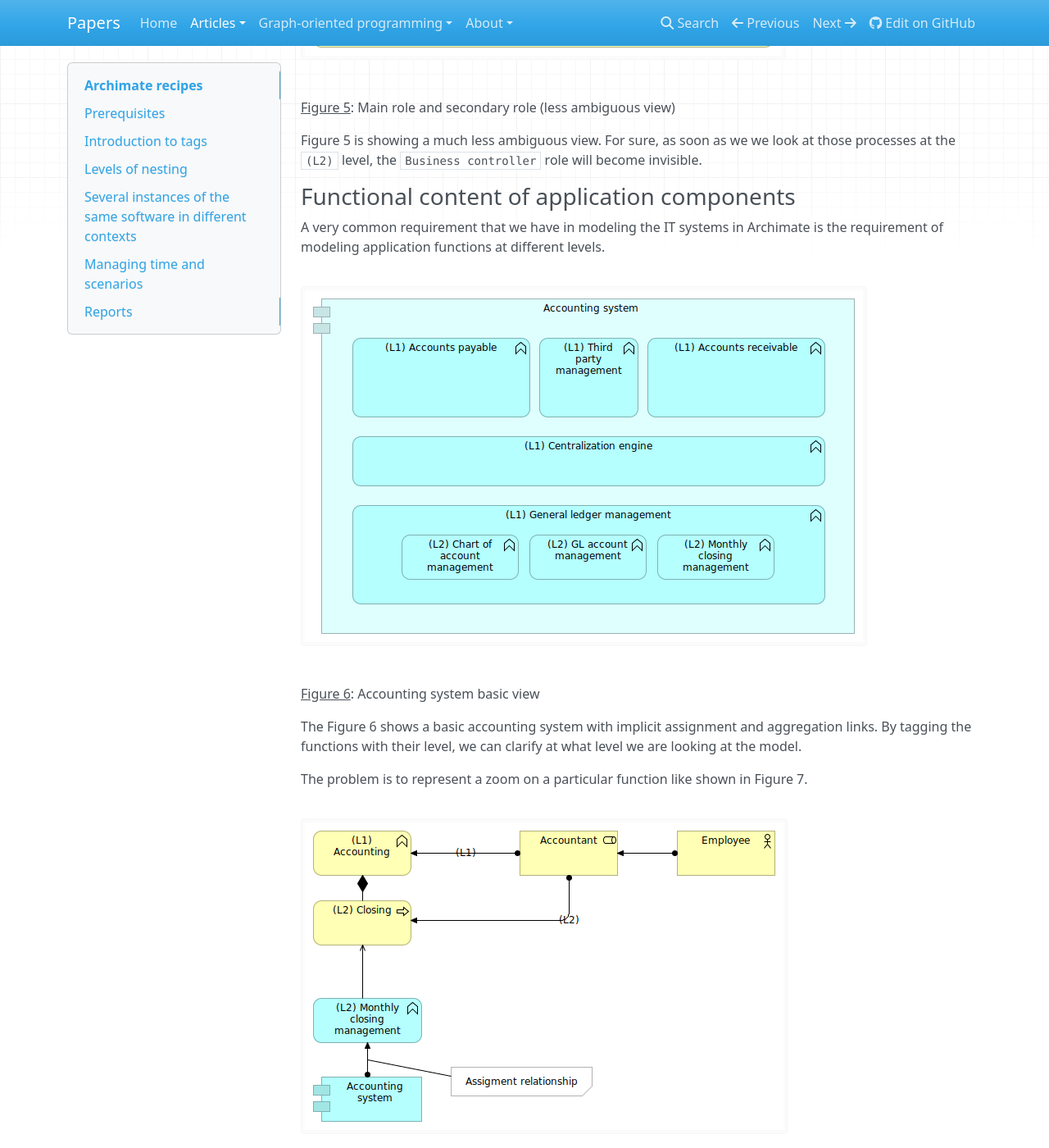
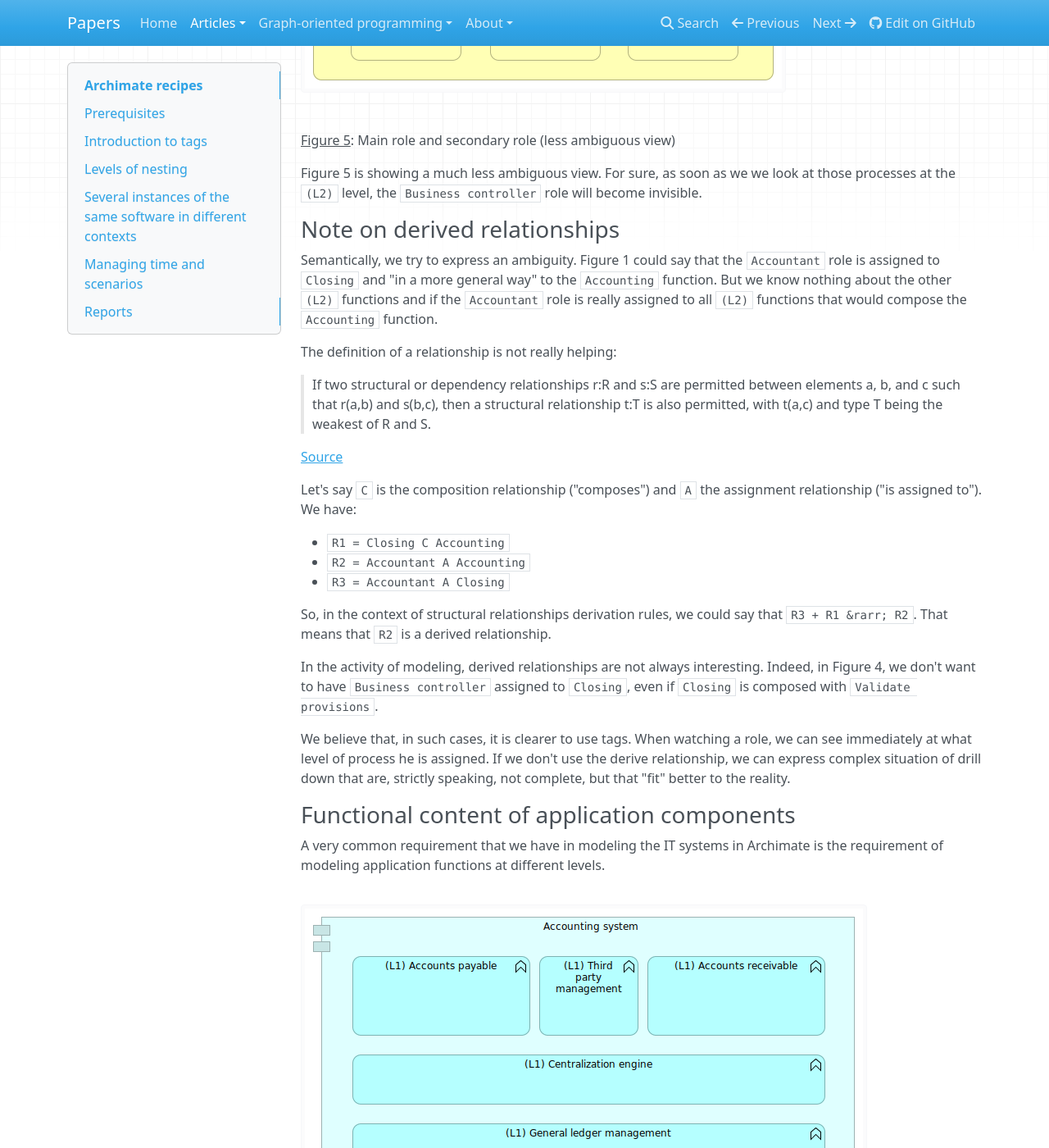
Before and after one commit to orey/papers, an MkDocs documentation site: the page built from docs/articles/archimate-recipes.md, in a window 1280 px wide and 1400 px high, scrolled down 3567 px. Shown: the whole window at 82% size. Built offline with MkDocs 1.6.1, drawn with Linux system fonts in a browser that asks for light colours; nearby versions of some CDN libraries; old or Windows-style settings are respelled for this version of MkDocs; some of the changed text lies outside the part shown.

Commit message:
adding a precision on derived relationships

```diff
--- a/docs/articles/archimate-recipes.md
+++ b/docs/articles/archimate-recipes.md
@@ -15,6 +15,8 @@ This article is using [Archi](https://archimatetool.com). This tool is great. If
 Archimate is a very powerful language but sometimes, it can be very useful to create tags to distinguish artifacts or group them into sets.
 
 We will put some tags in the name of the artifact in some cases, and in other cases, we can benefit from the use of properties (for instance to process some calculation based on some property values). The convention we use in this article is to "tag" the names of the artifacts by placing a label between parenthesis.
+
+Tags are sometimes linked to [derived relationships](http://pubs.opengroup.org/architecture/archimate3-doc/chap05.html) but often they answer to other needs.
 
 ## Levels of nesting
 
@@ -70,6 +72,28 @@ For instance, in Figure 4, the assignment link between `Accountant` and `(L2) Cl
 
 Figure 5 is showing a much less ambiguous view. For sure, as soon as we we look at those processes at the `(L2)` level, the `Business controller` role will become invisible.
 
+### Note on derived relationships
+
+Semantically, we try to express an ambiguity. Figure 1 could say that the `Accountant` role is assigned to `Closing` and "in a more general way" to the `Accounting` function. But we know nothing about the other `(L2)` functions and if the `Accountant` role is really assigned to all `(L2)` functions that would compose the `Accounting` function.
+
+The definition of a relationship is not really helping:
+
+> If two structural or dependency relationships r:R and s:S are permitted between elements a, b, and c such that r(a,b) and s(b,c), then a structural relationship t:T is also permitted, with t(a,c) and type T being the weakest of R and S.
+
+[Source](http://pubs.opengroup.org/architecture/archimate3-doc/chap05.html)
+
+Let's say `C` is the composition relationship ("composes") and `A` the assignment relationship ("is assigned to"). We have:
+
+  * `R1 = Closing C Accounting`
+  * `R2 = Accountant A Accounting`
+  * `R3 = Accountant A Closing`
+
+So, in the context of structural relationships derivation rules, we could say that `R3 + R1 &rarr; R2`. That means that `R2` is a derived relationship.
+
+In the activity of modeling, derived relationships are not always interesting. Indeed, in Figure 4, we don't want to have `Business controller` assigned to `Closing`, even if `Closing` is composed with `Validate provisions`.
+
+We believe that, in such cases, it is clearer to use tags. When watching a role, we can see immediately at what level of process he is assigned. If we don't use the derive relationship, we can express complex situation of drill down that are, strictly speaking, not complete, but that "fit" better to the reality.
+
 ### Functional content of application components
 
 A very common requirement that we have in modeling the IT systems in Archimate is the requirement of modeling application functions at different levels.
@@ -86,13 +110,13 @@ The problem is to represent a zoom on a particular function like shown in Figure
 
 <u>Figure 7</u>: The need to represent an ambiguous assignment
 
-This assignment relationship being flagged, the graph view enables a grouping of functions per levels.
+This assignment relationship being flagged, the graph view enables a grouping of functions per levels `(L1)` and `(L2)`. If we think about coverage, e.g. to answer to the question "what are, in all views of the model, all the functions of the accounting system?", we'll have to consider only the `(L1)`.
 
 ![Figure 8: The need to represent an ambiguous assignment](../archi/AccountingSystem.png)
 
 <u>Figure 8</u>: The need to represent an ambiguous assignment
 
-When we will try to assess the coverage of functions in the accounting system, we will have to consider only the `(L1)` application functions.
+Indeed the relationship `Accounting System` to `Monthly closing management` that we created in a certain viewpoint is a derived relationship and a consequence of
 
 ### Conclusion on nesting
 
```
Also changed, not shown: docs/archi/AccountingSystem.png, 1 other file.
